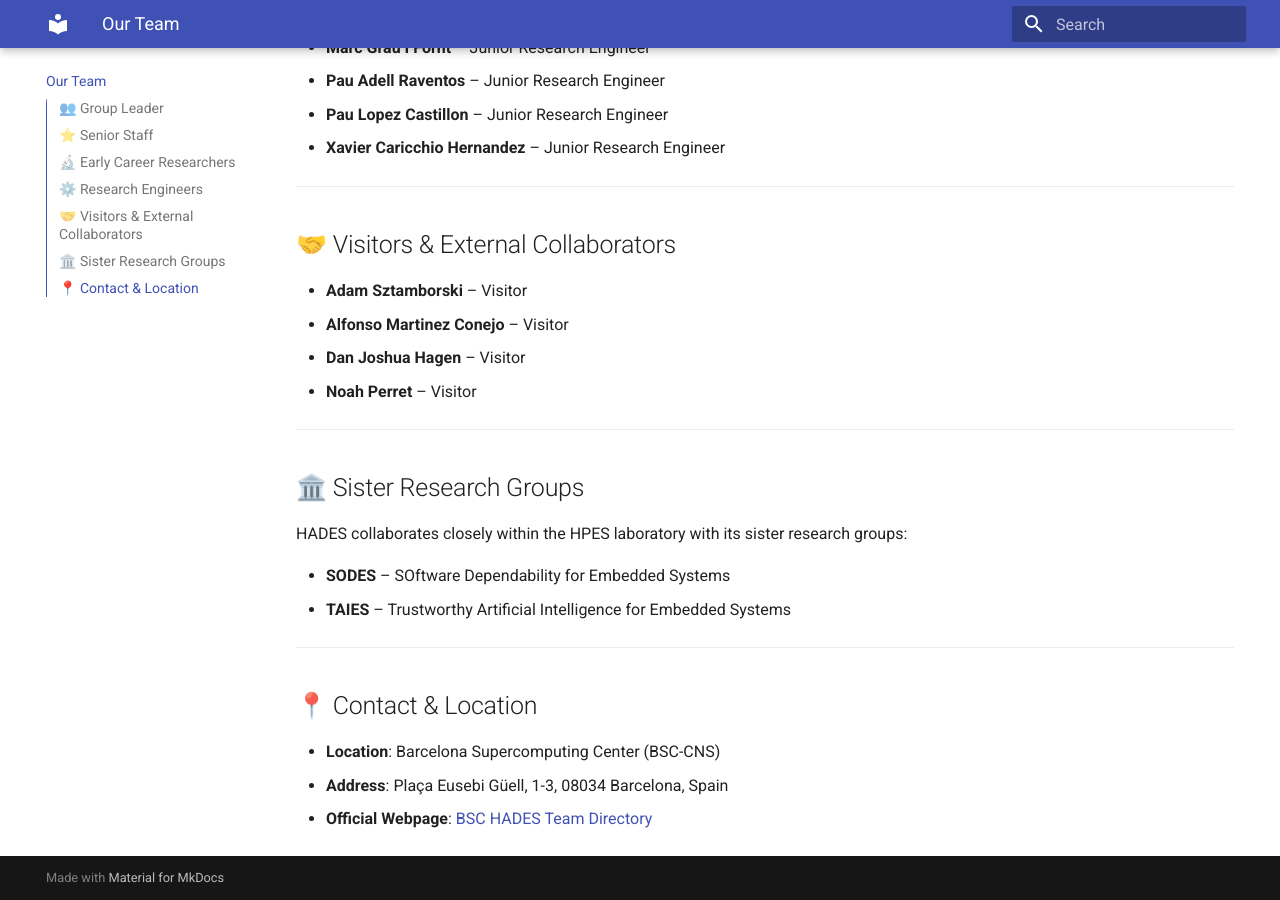
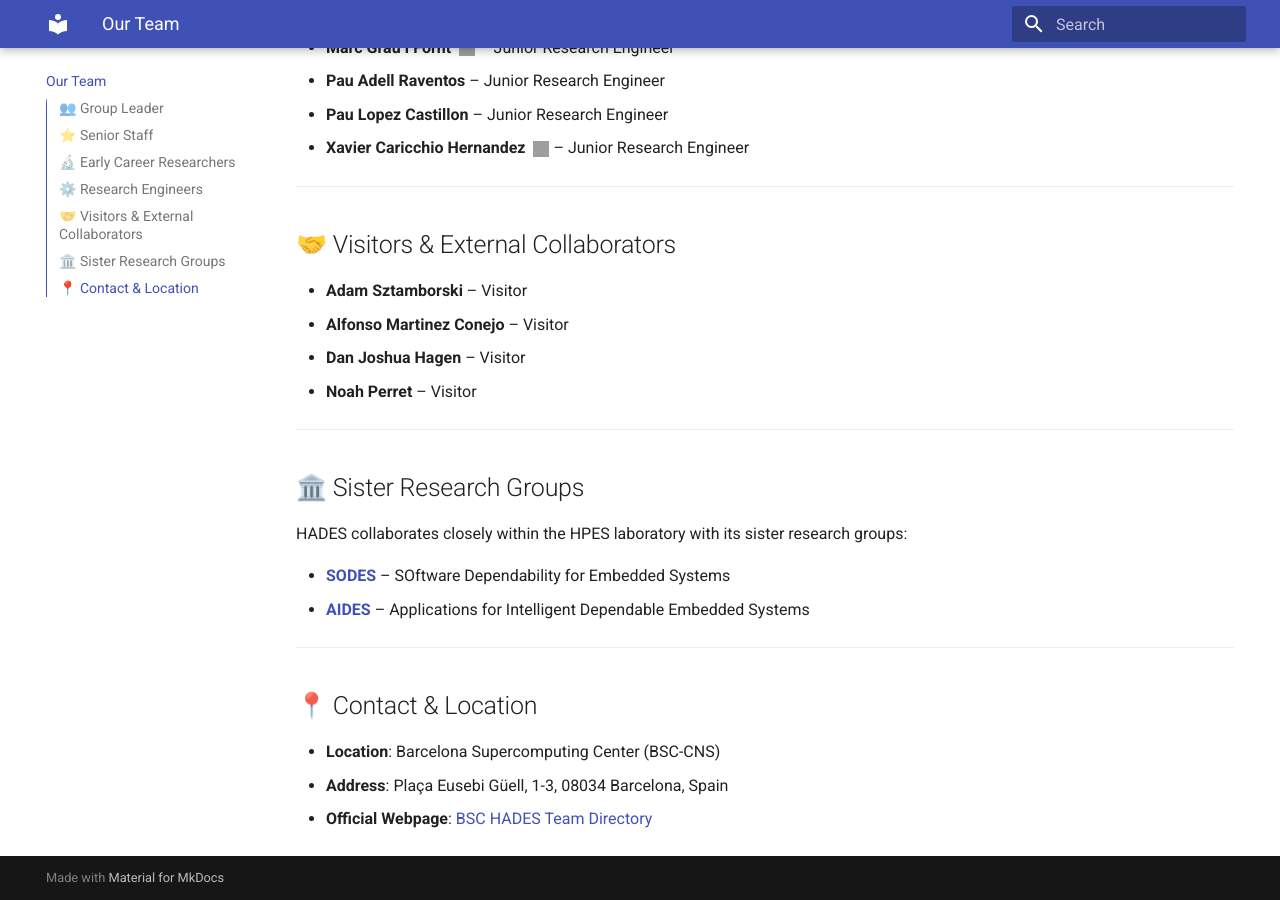
Before and after one commit to bsccaos/HADES, an MkDocs documentation site: the page built from docs/team.md, in a window 1280 px wide and 900 px high, scrolled down 1360 px. Built offline with MkDocs 1.6.1 and Material for MkDocs 9.7.7, drawn with Linux system fonts in a browser that asks for light colours; grey boxes are pictures that could not be loaded.

Commit message:
docs: rename TAIES to AIDES with official web links, add team CSV dataset and ORCID icons

```diff
--- a/docs/team.md
+++ b/docs/team.md
@@ -6,45 +6,45 @@
 
 ## 👥 Group Leader
 
-* **Leonidas Kosmidis** – Leading Researcher & Group Leader
+* **Leonidas Kosmidis** <a href="https://orcid.org/0000-0001-9751-1058" target="_blank" title="ORCID iD: https://orcid.org/0000-0001-9751-1058"><img src="https://orcid.org/sites/default/files/images/orcid_16x16.png" alt="ORCID iD" style="vertical-align: middle; width: 16px; height: 16px; margin-left: 4px;" /></a> – Leading Researcher & Group Leader
 
 ---
 
 ## ⭐️ Senior Staff
 
-* **Feng Chang** – Recognised Researcher
-* **Ivan Rodriguez Ferrandez** – Recognised Researcher
-* **Ramon Canal** – Associate Researcher
+* **Feng Chang** <a href="https://orcid.org/0000-0002-9074-8690" target="_blank" title="ORCID iD: https://orcid.org/0000-0002-9074-8690"><img src="https://orcid.org/sites/default/files/images/orcid_16x16.png" alt="ORCID iD" style="vertical-align: middle; width: 16px; height: 16px; margin-left: 4px;" /></a> – Recognised Researcher
+* **Ivan Rodriguez Ferrandez** <a href="https://orcid.org/0000-0002-7681-8955" target="_blank" title="ORCID iD: https://orcid.org/0000-0002-7681-8955"><img src="https://orcid.org/sites/default/files/images/orcid_16x16.png" alt="ORCID iD" style="vertical-align: middle; width: 16px; height: 16px; margin-left: 4px;" /></a> – Recognised Researcher
+* **Ramon Canal** <a href="https://orcid.org/0000-0002-0465-2829" target="_blank" title="ORCID iD: https://orcid.org/0000-0002-0465-2829"><img src="https://orcid.org/sites/default/files/images/orcid_16x16.png" alt="ORCID iD" style="vertical-align: middle; width: 16px; height: 16px; margin-left: 4px;" /></a> – Associate Researcher
 * **Juan Carlos Rodriguez Rivas** – Established Research Engineer
-* **Matina Maria Trompouki** – Senior Research Engineer
-* **Sergi Alcaide** – Senior Research Engineer
+* **Matina Maria Trompouki** <a href="https://orcid.org/0000-0002-8313-7357" target="_blank" title="ORCID iD: https://orcid.org/0000-0002-8313-7357"><img src="https://orcid.org/sites/default/files/images/orcid_16x16.png" alt="ORCID iD" style="vertical-align: middle; width: 16px; height: 16px; margin-left: 4px;" /></a> – Senior Research Engineer
+* **Sergi Alcaide** <a href="https://orcid.org/0000-0001-8561-7795" target="_blank" title="ORCID iD: https://orcid.org/0000-0001-8561-7795"><img src="https://orcid.org/sites/default/files/images/orcid_16x16.png" alt="ORCID iD" style="vertical-align: middle; width: 16px; height: 16px; margin-left: 4px;" /></a> – Senior Research Engineer
 
 ---
 
 ## 🔬 Early Career Researchers
 
-* **Ahlame El Afghani** – First Stage Researcher
-* **Francisco Javier Fuentes Diaz** – First Stage Researcher
+* **Ahlame El Afghani** <a href="https://orcid.org/0009-0000-1001-8325" target="_blank" title="ORCID iD: https://orcid.org/0009-0000-1001-8325"><img src="https://orcid.org/sites/default/files/images/orcid_16x16.png" alt="ORCID iD" style="vertical-align: middle; width: 16px; height: 16px; margin-left: 4px;" /></a> – First Stage Researcher
+* **Francisco Javier Fuentes Diaz** <a href="https://orcid.org/0009-0004-7019-5373" target="_blank" title="ORCID iD: https://orcid.org/0009-0004-7019-5373"><img src="https://orcid.org/sites/default/files/images/orcid_16x16.png" alt="ORCID iD" style="vertical-align: middle; width: 16px; height: 16px; margin-left: 4px;" /></a> – First Stage Researcher
 * **Iker Fernandez Andonegui** – First Stage Researcher
-* **Ilham Lasfar** – First Stage Researcher
-* **Jeremy Jens Giesen Leon** – First Stage Researcher
-* **Marc Sole Bonet** – First Stage Researcher
+* **Ilham Lasfar** <a href="https://orcid.org/0000-0001-8108-619X" target="_blank" title="ORCID iD: https://orcid.org/0000-0001-8108-619X"><img src="https://orcid.org/sites/default/files/images/orcid_16x16.png" alt="ORCID iD" style="vertical-align: middle; width: 16px; height: 16px; margin-left: 4px;" /></a> – First Stage Researcher
+* **Jeremy Jens Giesen Leon** <a href="https://orcid.org/0000-0001-5476-4354" target="_blank" title="ORCID iD: https://orcid.org/0000-0001-5476-4354"><img src="https://orcid.org/sites/default/files/images/orcid_16x16.png" alt="ORCID iD" style="vertical-align: middle; width: 16px; height: 16px; margin-left: 4px;" /></a> – First Stage Researcher
+* **Marc Sole Bonet** <a href="https://orcid.org/0000-0002-9634-2026" target="_blank" title="ORCID iD: https://orcid.org/0000-0002-9634-2026"><img src="https://orcid.org/sites/default/files/images/orcid_16x16.png" alt="ORCID iD" style="vertical-align: middle; width: 16px; height: 16px; margin-left: 4px;" /></a> – First Stage Researcher
 
 ---
 
 ## ⚙️ Research Engineers
 
-* **Jannis Gunter Josef Wolf** – Research Engineer
-* **Omar Alymlahi** – Research Engineer
-* **Alvaro Jover Alvarez** – Junior Research Engineer
-* **Eric Rufart Blasco** – Junior Research Engineer
+* **Jannis Gunter Josef Wolf** <a href="https://orcid.org/0009-0004-4793-9194" target="_blank" title="ORCID iD: https://orcid.org/0009-0004-4793-9194"><img src="https://orcid.org/sites/default/files/images/orcid_16x16.png" alt="ORCID iD" style="vertical-align: middle; width: 16px; height: 16px; margin-left: 4px;" /></a> – Research Engineer
+* **Omar Alymlahi** <a href="https://orcid.org/0009-0005-4475-5119" target="_blank" title="ORCID iD: https://orcid.org/0009-0005-4475-5119"><img src="https://orcid.org/sites/default/files/images/orcid_16x16.png" alt="ORCID iD" style="vertical-align: middle; width: 16px; height: 16px; margin-left: 4px;" /></a> – Research Engineer
+* **Alvaro Jover Alvarez** <a href="https://orcid.org/0000-0002-9394-0493" target="_blank" title="ORCID iD: https://orcid.org/0000-0002-9394-0493"><img src="https://orcid.org/sites/default/files/images/orcid_16x16.png" alt="ORCID iD" style="vertical-align: middle; width: 16px; height: 16px; margin-left: 4px;" /></a> – Junior Research Engineer
+* **Eric Rufart Blasco** <a href="https://orcid.org/0009-0001-6211-8819" target="_blank" title="ORCID iD: https://orcid.org/0009-0001-6211-8819"><img src="https://orcid.org/sites/default/files/images/orcid_16x16.png" alt="ORCID iD" style="vertical-align: middle; width: 16px; height: 16px; margin-left: 4px;" /></a> – Junior Research Engineer
 * **Guillermo Vidal Sule** – Junior Research Engineer
-* **Isabel Peralta Gonzalez** – Junior Research Engineer
-* **Josue Pedrajas Perez** – Junior Research Engineer
-* **Marc Grau I Fornt** – Junior Research Engineer
+* **Isabel Peralta Gonzalez** <a href="https://orcid.org/0009-0001-1329-7144" target="_blank" title="ORCID iD: https://orcid.org/0009-0001-1329-7144"><img src="https://orcid.org/sites/default/files/images/orcid_16x16.png" alt="ORCID iD" style="vertical-align: middle; width: 16px; height: 16px; margin-left: 4px;" /></a> – Junior Research Engineer
+* **Josue Pedrajas Perez** <a href="https://orcid.org/0009-0002-7344-8415" target="_blank" title="ORCID iD: https://orcid.org/0009-0002-7344-8415"><img src="https://orcid.org/sites/default/files/images/orcid_16x16.png" alt="ORCID iD" style="vertical-align: middle; width: 16px; height: 16px; margin-left: 4px;" /></a> – Junior Research Engineer
+* **Marc Grau I Fornt** <a href="https://orcid.org/0009-0009-3851-502X" target="_blank" title="ORCID iD: https://orcid.org/0009-0009-3851-502X"><img src="https://orcid.org/sites/default/files/images/orcid_16x16.png" alt="ORCID iD" style="vertical-align: middle; width: 16px; height: 16px; margin-left: 4px;" /></a> – Junior Research Engineer
 * **Pau Adell Raventos** – Junior Research Engineer
 * **Pau Lopez Castillon** – Junior Research Engineer
-* **Xavier Caricchio Hernandez** – Junior Research Engineer
+* **Xavier Caricchio Hernandez** <a href="https://orcid.org/0009-0006-3026-7226" target="_blank" title="ORCID iD: https://orcid.org/0009-0006-3026-7226"><img src="https://orcid.org/sites/default/files/images/orcid_16x16.png" alt="ORCID iD" style="vertical-align: middle; width: 16px; height: 16px; margin-left: 4px;" /></a> – Junior Research Engineer
 
 ---
 
@@ -61,8 +61,8 @@
 
 HADES collaborates closely within the HPES laboratory with its sister research groups:
 
-- **SODES** – SOftware Dependability for Embedded Systems
-- **TAIES** – Trustworthy Artificial Intelligence for Embedded Systems
+- [**SODES**](https://www.bsc.es/discover-bsc/organisation/research-structure/software-dependability-embedded-systems-sodes) – SOftware Dependability for Embedded Systems
+- [**AIDES**](https://www.bsc.es/discover-bsc/organisation/research-structure/applications-intelligent-dependable-embedded-systems) – Applications for Intelligent Dependable Embedded Systems
 
 ---
 
```
Also changed, not shown: AGENTS.md (+5 -5 lines), README.md (+18 -0 lines), docs/index.md (+1 -1 lines), docs/team.csv (added, +29 -0 lines).
